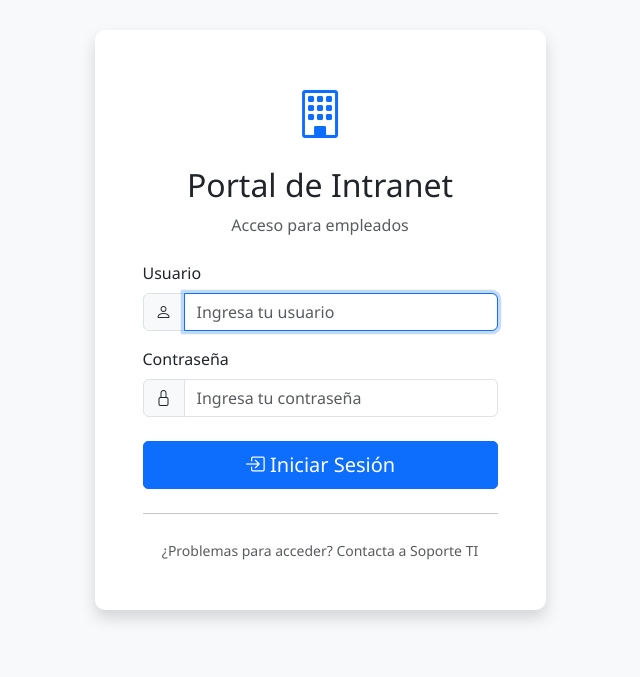
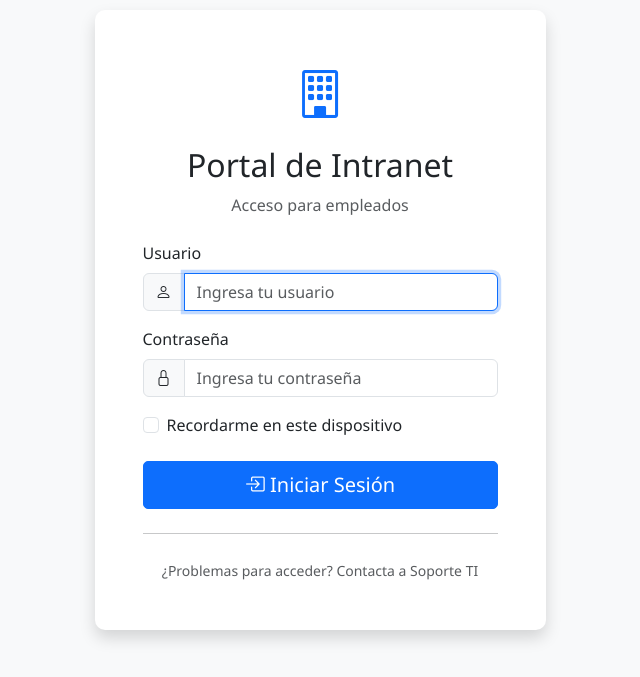
Before and after one commit to Walter102202/AIntranet, a Flask app: page /auth/login in a window 1280 px wide. Shown: the top 677 px of the page, without its empty margins (320-960 px from the left). Run offline with Flask 3, Linux system fonts and the light colour scheme.

Commit message:
Add 'Remember Me' login functionality
- Add checkbox to login form for users to stay logged in
- Implement backend logic to handle persistent sessions
- Update session configuration to support 30-day login duration when 'Remember Me' is checked
- Add security configurations for cookies (HttpOnly, SameSite, Secure)
- Without 'Remember Me': session expires when browser closes
- With 'Remember Me': session persists for 30 days

```diff
--- a/config.py
+++ b/config.py
@@ -1,4 +1,5 @@
 import os
+from datetime import timedelta
 
 class Config:
     # Configuración general
@@ -14,7 +15,10 @@ class Config:
 
     # Configuración de sesión
     SESSION_TYPE = 'filesystem'
-    PERMANENT_SESSION_LIFETIME = 3600  # 1 hora en segundos
+    PERMANENT_SESSION_LIFETIME = timedelta(days=30)  # 30 días cuando se marca "Recordarme"
+    SESSION_COOKIE_SECURE = False  # Cambiar a True en producción con HTTPS
+    SESSION_COOKIE_HTTPONLY = True  # Protección contra XSS
+    SESSION_COOKIE_SAMESITE = 'Lax'  # Protección contra CSRF
 
     # Configuración de uploads
     UPLOAD_FOLDER = 'static/uploads'
--- a/modules/auth/routes.py
+++ b/modules/auth/routes.py
@@ -37,6 +37,7 @@ def login():
     if request.method == 'POST':
         username = request.form.get('username')
         password = request.form.get('password')
+        remember_me = request.form.get('remember_me')  # Capturar checkbox
 
         if not username or not password:
             flash('Por favor completa todos los campos', 'danger')
@@ -45,6 +46,10 @@ def login():
         user = User.get_by_username(username)
 
         if user and User.verify_password(user, password):
+            # Si el usuario marcó "Recordarme", hacer la sesión permanente
+            if remember_me:
+                session.permanent = True
+
             session['user_id'] = user['id']
             session['username'] = user['username']
             session['nombre_completo'] = user['nombre_completo']
--- a/templates/login.html
+++ b/templates/login.html
@@ -24,12 +24,21 @@
                             </div>
                         </div>
 
-                        <div class="mb-4">
+                        <div class="mb-3">
                             <label for="password" class="form-label">Contraseña</label>
                             <div class="input-group">
                                 <span class="input-group-text"><i class="bi bi-lock"></i></span>
                                 <input type="password" class="form-control" id="password" name="password"
                                        placeholder="Ingresa tu contraseña" required>
+                            </div>
+                        </div>
+
+                        <div class="mb-4">
+                            <div class="form-check">
+                                <input class="form-check-input" type="checkbox" id="remember_me" name="remember_me">
+                                <label class="form-check-label" for="remember_me">
+                                    Recordarme en este dispositivo
+                                </label>
                             </div>
                         </div>
 
```
